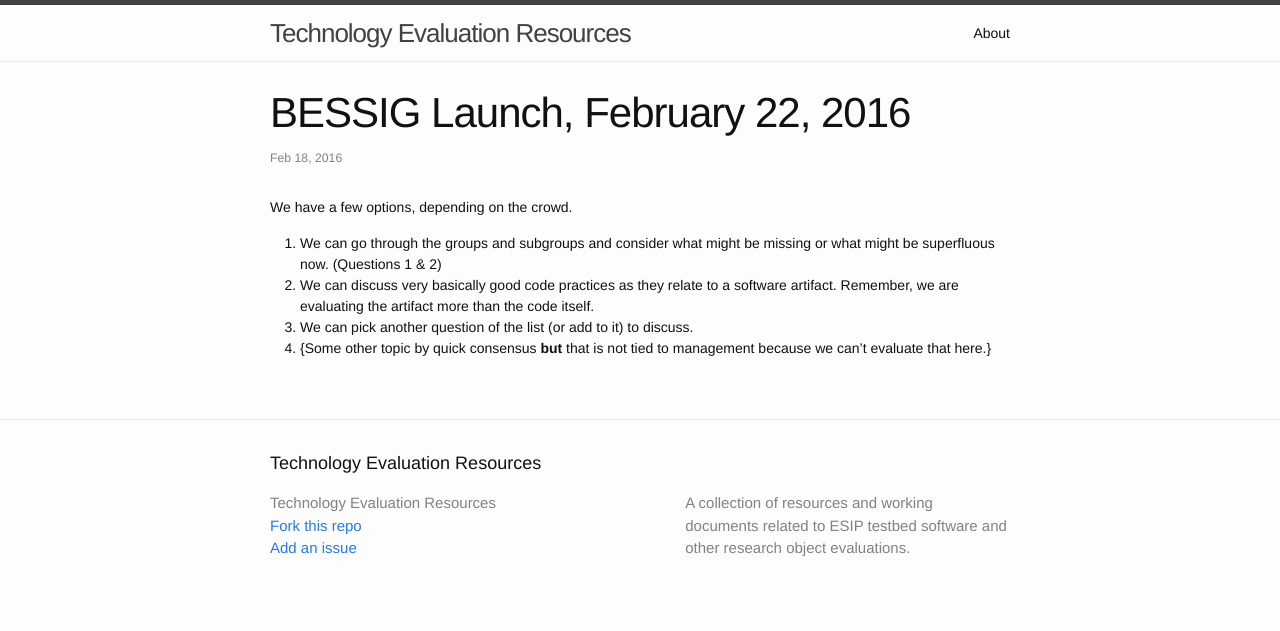
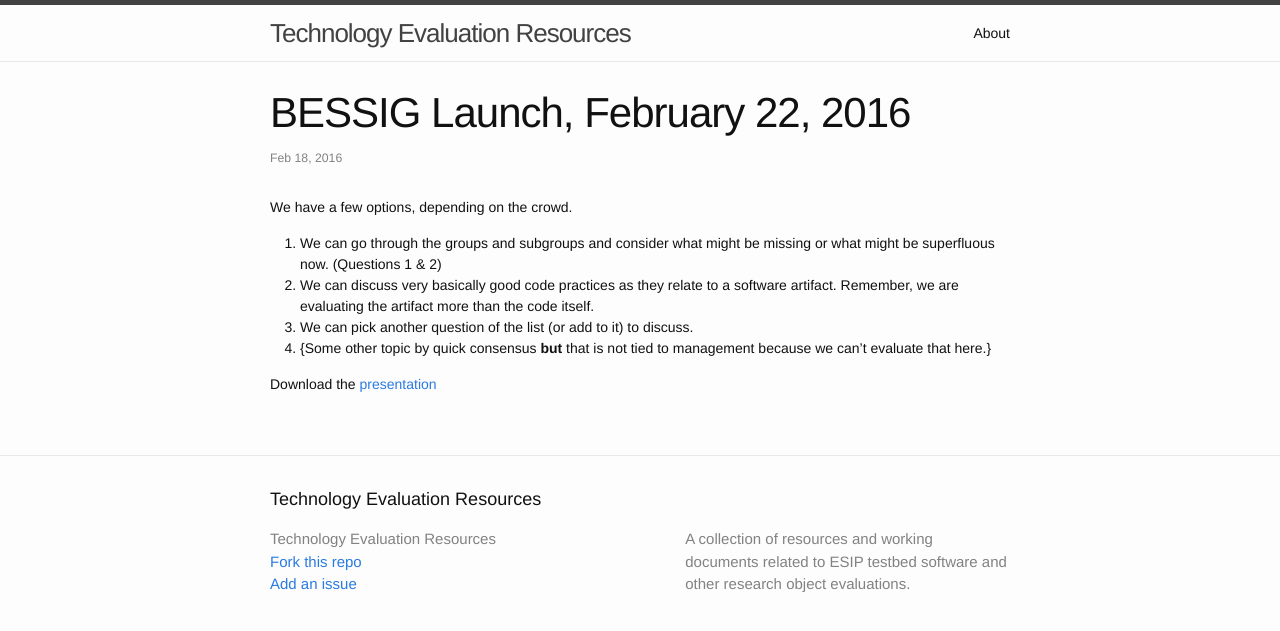
Before and after one commit to roomthily/technology-evaluation-research, a Jekyll site: the page built from _posts/2016-02-18-bessig-kickoff.markdown, in a window 1280 px wide. Shown: the top 631 px of the page. Built offline with Jekyll 4.4.1, drawn with Linux system fonts in a browser that asks for light colours.

Commit message:
add the bessig presentation slide deck

```diff
--- a/_posts/2016-02-18-bessig-kickoff.markdown
+++ b/_posts/2016-02-18-bessig-kickoff.markdown
@@ -11,3 +11,5 @@ We have a few options, depending on the crowd.
 2. We can discuss very basically good code practices as they relate to a software artifact. Remember, we are evaluating the artifact more than the code itself.
 3. We can pick another question of the list (or add to it) to discuss.
 4. {Some other topic by quick consensus **but** that is not tied to management because we can't evaluate that here.}
+
+Download the [presentation]({{ "/downloads/bessig.pdf" | prepend: site.baseurl  }})
```
Also changed, not shown: 1 other file.
